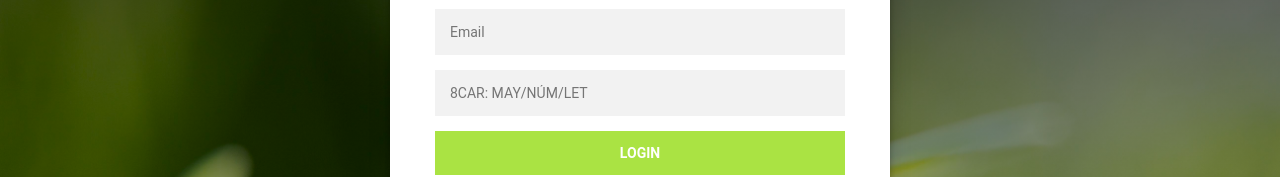
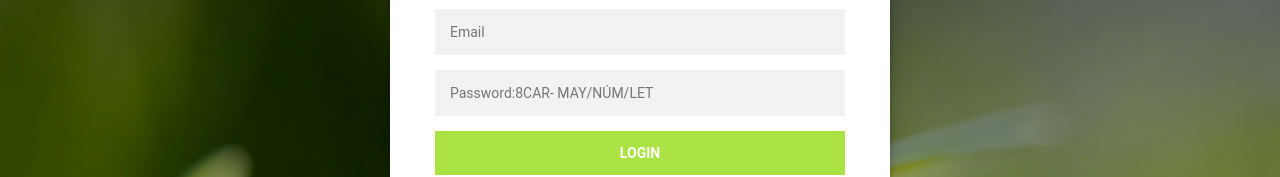
Before and after one commit to plperezp/estuHuella, a React (Vite) app: page /login in a window 1280 px wide. Shown: the part 231-408 px from the top of the page. Built offline with nearby package versions, Linux system fonts and the light colour scheme; no server answers.

Commit message:
password

```diff
--- a/src/pages/auth/Login.jsx
+++ b/src/pages/auth/Login.jsx
@@ -62,7 +62,7 @@ function Login() {
                 name="password"
                 value={password}
                 onChange={handlePasswordChange}
-                placeholder="8CAR: MAY/NÚM/LET"
+                placeholder="Password:8CAR- MAY/NÚM/LET"
               />
               <button disabled={isLoading} className="botonLogin">
                 {isLoading ? (
--- a/src/pages/auth/SignUp.jsx
+++ b/src/pages/auth/SignUp.jsx
@@ -92,7 +92,7 @@ function SignUp() {
               />
               <input
                 type="password"
-                placeholder="8CAR: MAY/NÚM/LET"
+                placeholder="Password:8CAR- MAY/NÚM/LET"
                 name="password"
                 value={password}
                 onChange={handlePasswordChange}
```
